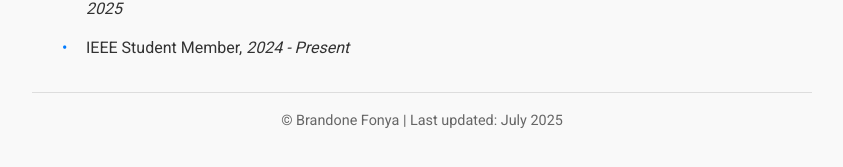
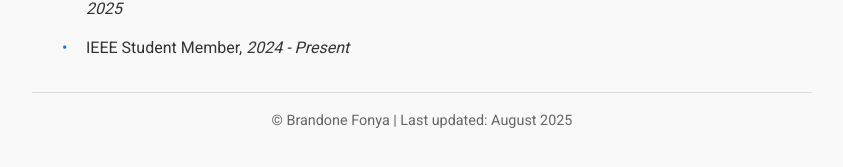
Before and after one commit to FonyaBrandone/FonyaBrandone.github.io, a Jekyll site: the page built from index.md, in a window 1280 px wide and 900 px high, scrolled down 4662 px. Shown: the part 688-855 px from the top of the window, without its empty margins (218-1061 px from the left). Built offline with Jekyll 4.4.1, drawn with Linux system fonts in a browser that asks for light colours.

Commit message:
Updated last update month

```diff
--- a/index.md
+++ b/index.md
@@ -184,5 +184,5 @@ description: Brandone Fonya's website
     </ul>
   </section>
 
-  <footer>© Brandone Fonya | Last updated: July 2025</footer>
+  <footer>© Brandone Fonya | Last updated: August 2025</footer>
 </div>
```
